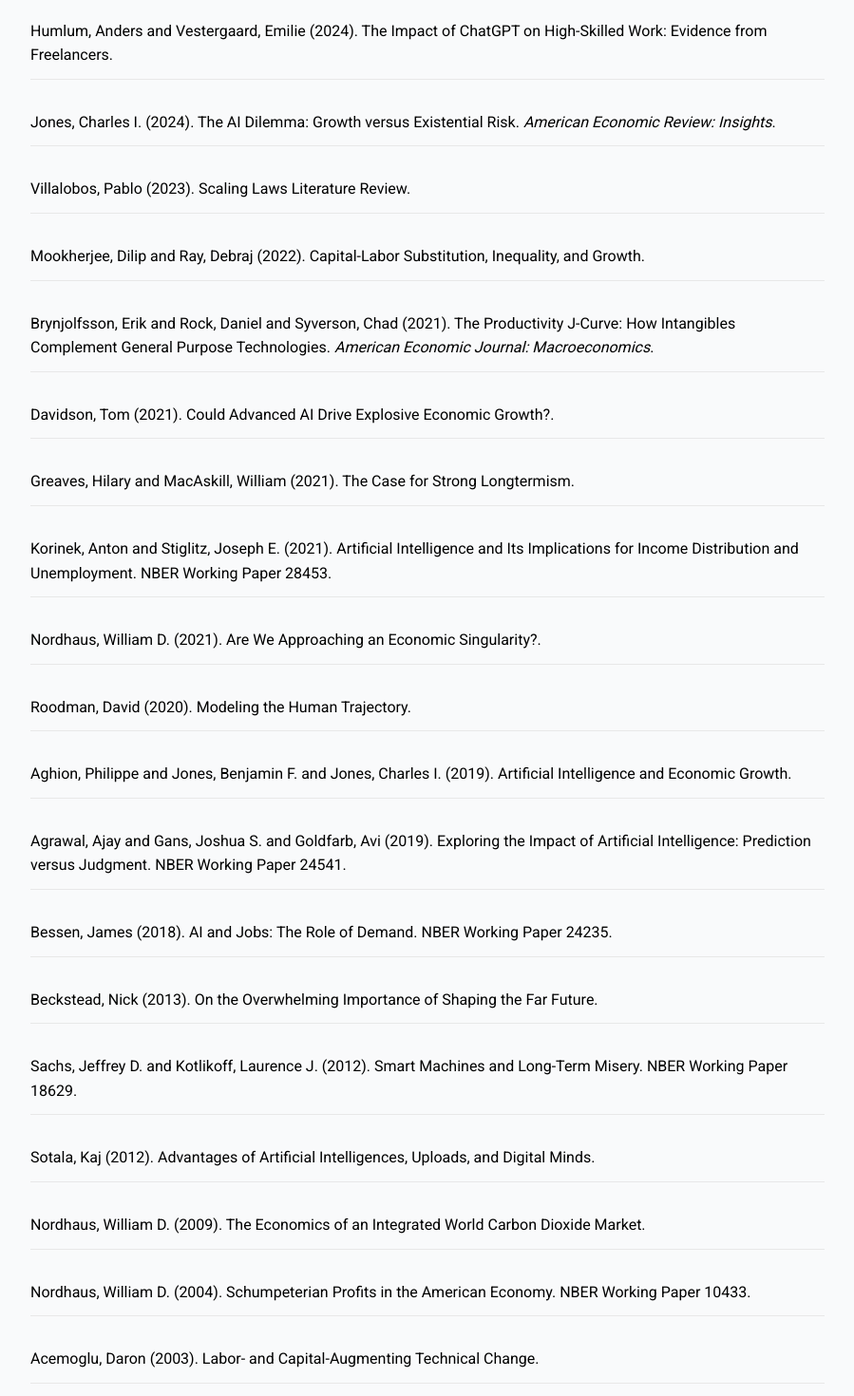
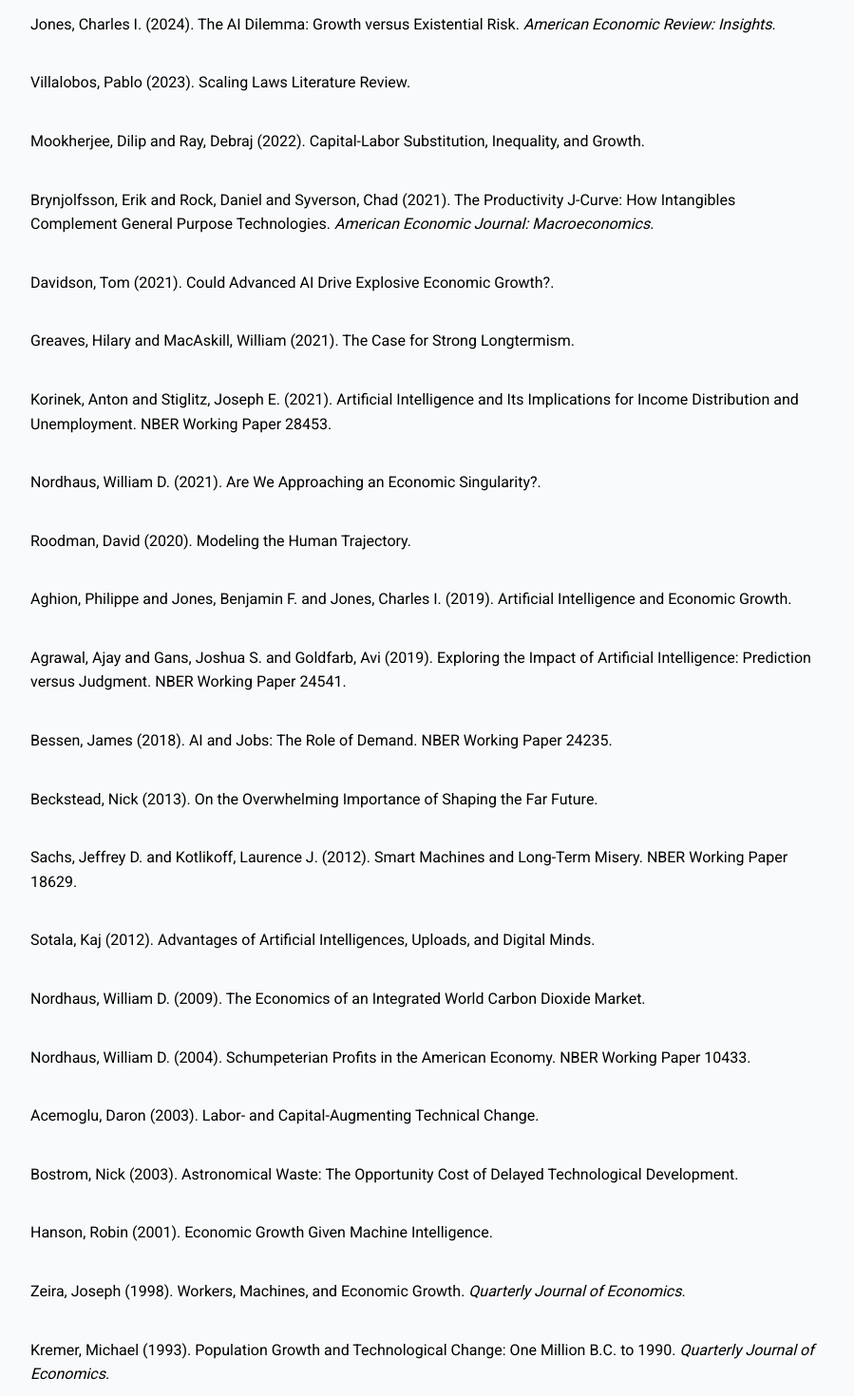
Before and after one commit to PolicyEngine/ai-growth-research, a React (Create React App) app: page /references in a window 1280 px wide. Shown: the part 1180-2650 px from the top of the page at 95% size, without its empty margins (190-1089 px from the left). Built offline with nearby package versions, Linux system fonts and the light colour scheme.

Commit message:
Remove divider lines between references for cleaner look

```diff
--- a/src/pages/References.css
+++ b/src/pages/References.css
@@ -62,17 +62,12 @@
 }
 
 .reference-item {
-  padding: 0.75rem 0;
-  border-bottom: 1px solid #e8e8e8;
+  padding: 0.5rem 0;
   transition: background-color 0.15s;
 }
 
 .reference-item:hover {
   background-color: #fafafa;
-}
-
-.reference-item:last-child {
-  border-bottom: none;
 }
 
 .reference-header {
```
